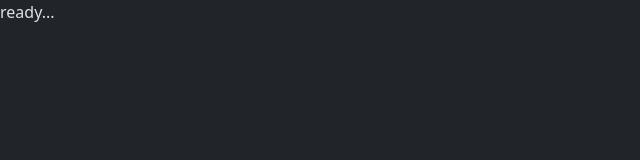
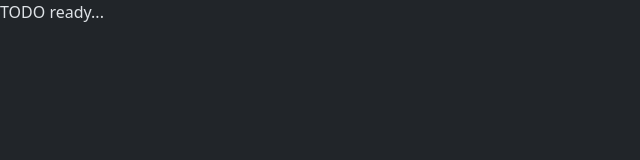
Before and after one commit to catpea/chapter-16, a plain HTML site: page docs/index.html in a window 1280 px wide. Shown: the full height of the page, 0-640 px from the left. Drawn offline with nearby package versions, Linux system fonts and the light colour scheme.

Commit message:
Blog update

```diff
--- a/docs/index.html
+++ b/docs/index.html
@@ -4,10 +4,11 @@
   <head>
     <meta charset="utf-8">
     <meta name="viewport" content="width=device-width, initial-scale=1">
-    <title>Cat Pea University</title>
+    <title>Cat Pea University - Reupload</title>
     <link href="https://cdn.jsdelivr.net/npm/bootstrap@5.3.0-alpha1/dist/css/bootstrap.min.css" rel="stylesheet" integrity="sha384-GLhlTQ8iRABdZLl6O3oVMWSktQOp6b7In1Zl3/Jr59b6EGGoI1aFkw7cmDA6j6gD" crossorigin="anonymous">
   </head>
   <body>
+    TODO
     ready...
   </body>
 </html>
```
